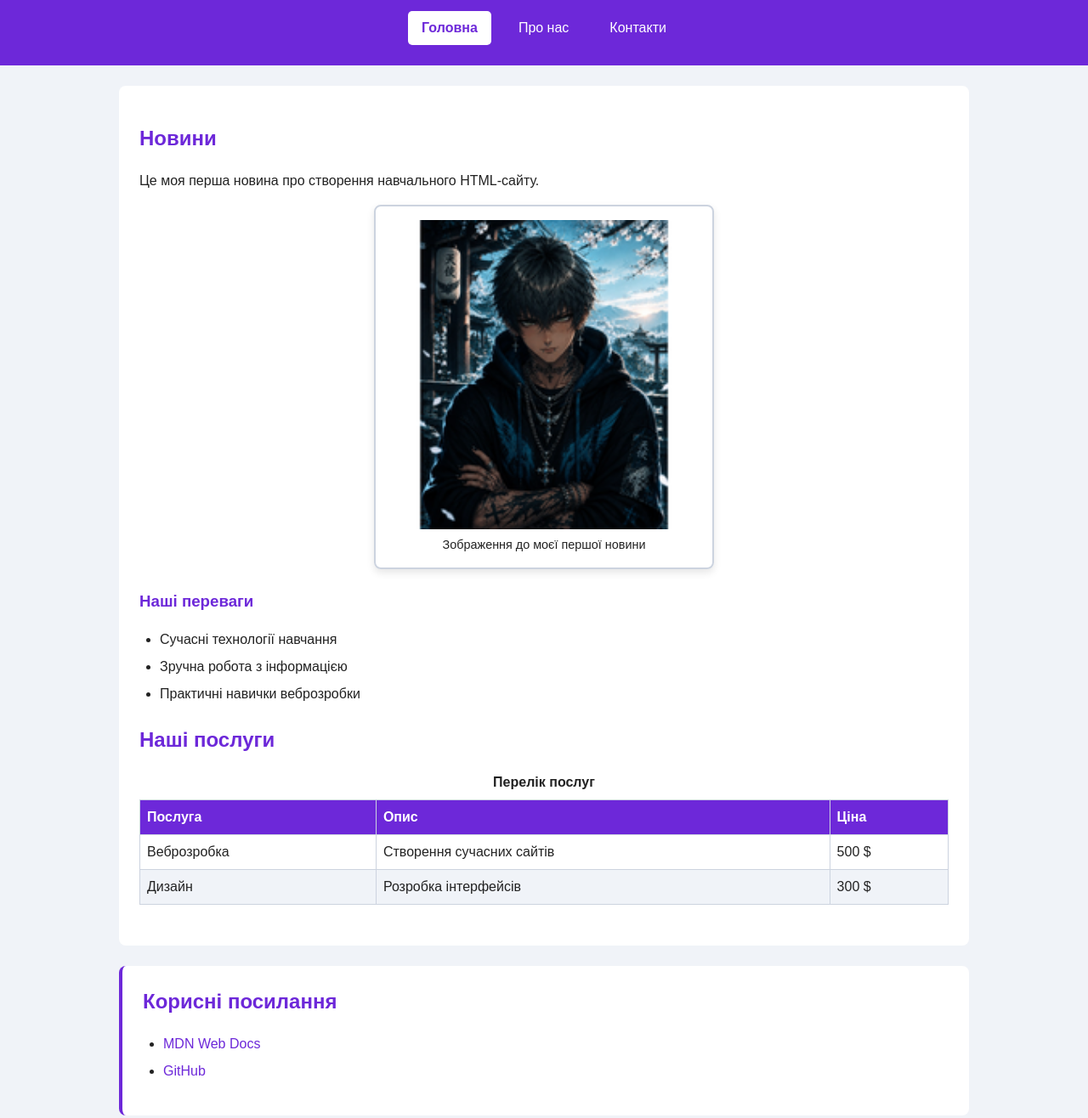
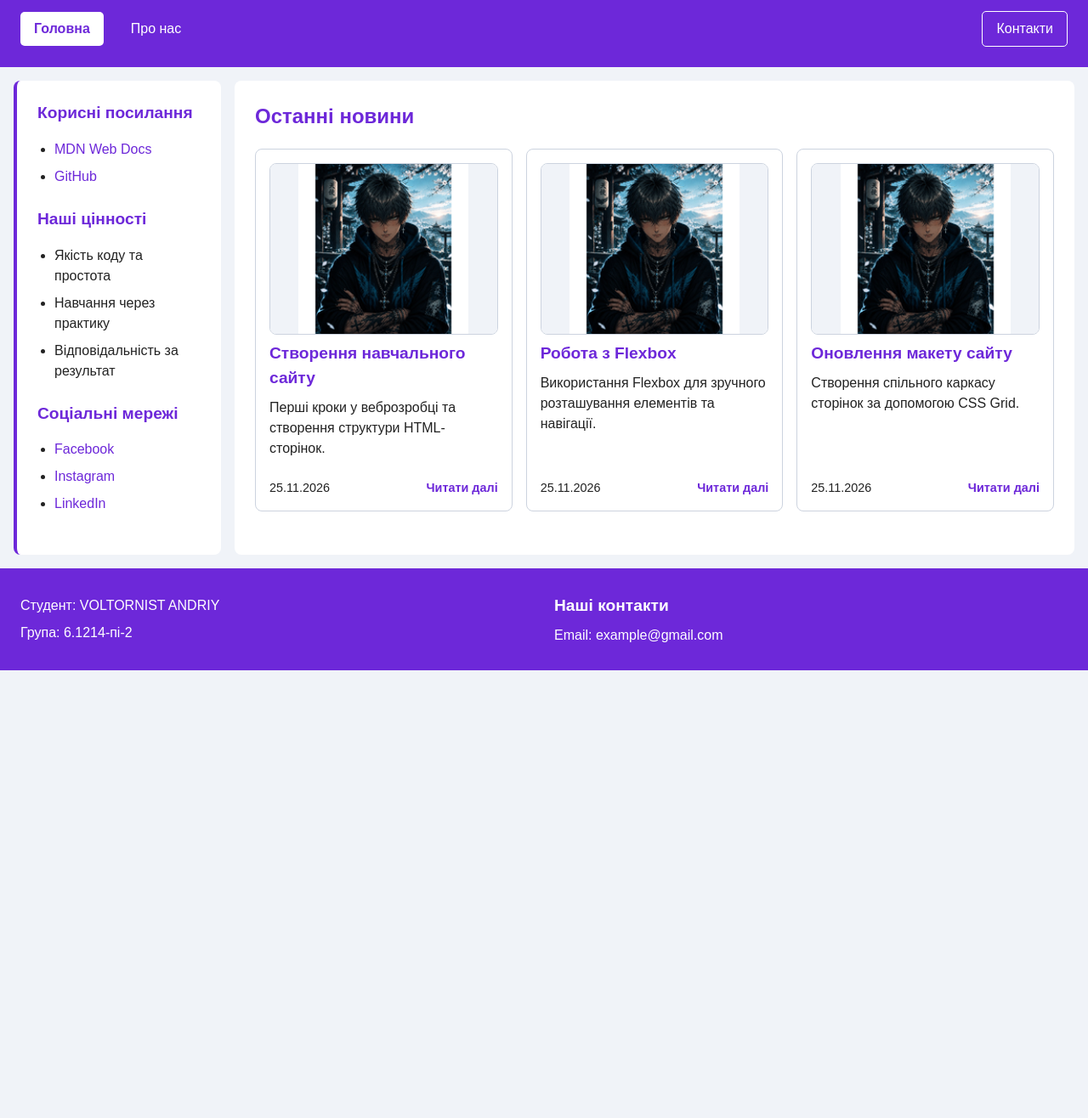
Before and after one commit to Volotornist/WORCKSTAR, a plain HTML site: page index.html in a window 1280 px wide. Shown: the part 75-1391 px from the top of the page at 85% size. After the commit the page ends 864 px from the top, so only its background shows below. Drawn offline with Linux system fonts and the light colour scheme.

Commit message:
Lab 4: Implement Flexbox and CSS Grid layout

```diff
--- a/index.html
+++ b/index.html
@@ -1,101 +1,113 @@
-
  <!DOCTYPE html>
 <html lang="uk">
 <head>
     <meta charset="UTF-8">
     <meta name="viewport" content="width=device-width, initial-scale=1.0">
-    <meta name="description" content="Головна сторінка навчального лендінгу: новини, послуги, переваги.">
-    <title>Лабораторна 3 - Головна</title>
+    <meta name="description" content="Новини навчального вебпроєкту">
+    <title>Лабораторна 4 — Головна</title>
     <link rel="icon" href="assets/images/favicon.ico">
     <link rel="stylesheet" href="styles.css">
 </head>
 <body>
     <a class="skip-link" href="#main">Перейти до основного контенту</a>
 
+    <div class="layout">
         <header class="header">
-        <h1 class="header__title" id="site-title">Мій перший лендінг</h1>
-        <nav class="navigation" aria-label="Головна навігація">
-            <ul class="navigation__list">
-                <li class="navigation__item">
-                    <a class="navigation__link" href="index.html" aria-current="page">Головна</a>
-                </li>
-                <li class="navigation__item">
-                    <a class="navigation__link" href="about.html">Про нас</a>
-                </li>
-                <li class="navigation__item">
-                    <a class="navigation__link" href="contacts.html">Контакти</a>
-                </li>
-            </ul>
+            <h1 class="header__title">Мій перший лендінг</h1>
+            <nav class="nav" aria-label="Головна навігація">
+                <a class="nav__link" href="index.html" aria-current="page">Головна</a>
+                <a class="nav__link" href="about.html">Про нас</a>
+                <a class="nav__link nav__link--cta" href="contacts.html">Контакти</a>
             </nav>
         </header>
 
-    <main class="main" id="main">
-        <article class="article">
-            <header class="article__header">
-                <h2 class="article__title">Новини</h2>
-            </header>
-            <p class="article__text">Це моя перша новина про створення навчального HTML-сайту.</p>
-
-            <figure class="media article__media media--framed">
-                <img class="media__img"
-                     src="assets/images/android-icon-192x192.png"
-                     alt="Зображення для новини"
-                     width="192">
-                <figcaption class="media__caption">Зображення до моєї першої новини</figcaption>
-            </figure>
-        </article>
-
-        <section class="benefits" aria-labelledby="benefits-title">
-            <h3 class="benefits__title" id="benefits-title">Наші переваги</h3>
-            <ul class="benefits__list">
-                <li class="benefits__item">Сучасні технології навчання</li>
-                <li class="benefits__item">Зручна робота з інформацією</li>
-                <li class="benefits__item">Практичні навички веброзробки</li>
+        <aside class="sidebar">
+            <section class="sidebar__section">
+                <h2 class="sidebar__title">Корисні посилання</h2>
+                <ul class="sidebar__list">
+                    <li><a class="sidebar__link" href="https://developer.mozilla.org/" target="_blank" rel="noopener noreferrer">MDN Web Docs</a></li>
+                    <li><a class="sidebar__link" href="https://github.com/" target="_blank" rel="noopener noreferrer">GitHub</a></li>
                 </ul>
             </section>
 
-        <section class="services" aria-labelledby="services-title">
-            <h2 class="services__title" id="services-title">Наші послуги</h2>
-            <table class="services__table">
-                <caption class="services__caption">Перелік послуг</caption>
-                <thead>
-                    <tr class="services__row">
-                        <th class="services__header" scope="col">Послуга</th>
-                        <th class="services__header" scope="col">Опис</th>
-                        <th class="services__header" scope="col">Ціна</th>
-                    </tr>
-                </thead>
-                <tbody>
-                    <tr class="services__row">
-                        <td class="services__cell">Веброзробка</td>
-                        <td class="services__cell">Створення сучасних сайтів</td>
-                        <td class="services__cell">500 $</td>
-                    </tr>
-                    <tr class="services__row">
-                        <td class="services__cell">Дизайн</td>
-                        <td class="services__cell">Розробка інтерфейсів</td>
-                        <td class="services__cell">300 $</td>
-                    </tr>
-                </tbody>
-            </table>
+            <section class="sidebar__section">
+                <h2 class="sidebar__title">Наші цінності</h2>
+                <ul class="sidebar__list">
+                    <li>Якість коду та простота</li>
+                    <li>Навчання через практику</li>
+                    <li>Відповідальність за результат</li>
+                </ul>
+            </section>
+
+            <section class="sidebar__section">
+                <h2 class="sidebar__title">Соціальні мережі</h2>
+                <ul class="sidebar__list">
+                    <li><a class="sidebar__link" href="https://facebook.com" target="_blank" rel="noopener noreferrer">Facebook</a></li>
+                    <li><a class="sidebar__link" href="https://instagram.com" target="_blank" rel="noopener noreferrer">Instagram</a></li>
+                    <li><a class="sidebar__link" href="https://linkedin.com" target="_blank" rel="noopener noreferrer">LinkedIn</a></li>
+                </ul>
+            </section>
+        </aside>
+
+        <main class="main" id="main">
+            <section class="news">
+                <h2 class="news__title">Останні новини</h2>
+
+                <div class="news__list">
+                    <article class="news-card">
+                        <figure class="media media--framed">
+                            <img class="media__img" src="assets/images/android-icon-192x192.png" alt="Зображення навчального проєкту">
+                        </figure>
+                        <h3 class="news-card__title">Створення навчального сайту</h3>
+                        <p class="news-card__text">Перші кроки у веброзробці та створення структури HTML-сторінок.</p>
+                        <div class="news-card__meta">
+                            <time datetime="2026-11-25">25.11.2026</time>
+                            <a class="news-card__link" href="about.html">Читати далі</a>
+                        </div>
+                    </article>
+
+                    <article class="news-card">
+                        <figure class="media media--framed">
+                            <img class="media__img" src="assets/images/android-icon-192x192.png" alt="Зображення до новини про Flexbox">
+                        </figure>
+                        <h3 class="news-card__title">Робота з Flexbox</h3>
+                        <p class="news-card__text">Використання Flexbox для зручного розташування елементів та навігації.</p>
+                        <div class="news-card__meta">
+                            <time datetime="2026-11-25">25.11.2026</time>
+                            <a class="news-card__link" href="https://developer.mozilla.org/en-US/docs/Learn_web_development/Core/CSS_layout/Flexbox">Читати далі</a>
+                        </div>
+                    </article>
+
+                    <article class="news-card">
+                        <figure class="media media--framed">
+                            <img class="media__img" src="assets/images/android-icon-192x192.png" alt="Зображення до новини про CSS Grid">
+                        </figure>
+                        <h3 class="news-card__title">Оновлення макету сайту</h3>
+                        <p class="news-card__text">Створення спільного каркасу сторінок за допомогою CSS Grid.</p>
+                        <div class="news-card__meta">
+                            <time datetime="2026-11-25">25.11.2026</time>
+                            <a class="news-card__link" href="https://developer.mozilla.org/en-US/docs/Web/CSS/CSS_grid_layout/Basic_concepts_of_grid_layout">Читати далі</a>
+                        </div>
+                    </article>
+                </div>
             </section>
         </main>
 
-    <aside class="sidebar sidebar--links" aria-labelledby="links-title">
-        <h2 class="sidebar__title" id="links-title">Корисні посилання</h2>
-        <ul class="sidebar__list">
-            <li class="sidebar__item">
-                <a class="sidebar__link" href="https://developer.mozilla.org/" target="_blank" rel="noopener noreferrer">MDN Web Docs</a>
-            </li>
-            <li class="sidebar__item">
-                <a class="sidebar__link" href="https://github.com/" target="_blank" rel="noopener noreferrer">GitHub</a>
-            </li>
-        </ul>
-    </aside>
-
         <footer class="footer">
+            <div class="footer__inner">
+                <div class="footer__info">
                     <p class="footer__text">Студент: VOLTORNIST ANDRIY</p>
                     <p class="footer__text">Група: 6.1214-пі-2</p>
+                </div>
+
+                <section class="footer__contacts">
+                    <h2 class="footer__title">Наші контакти</h2>
+                    <address class="footer__address">
+                        Email: <a href="mailto:example@gmail.com">example@gmail.com</a>
+                    </address>
+                </section>
+            </div>
         </footer>
+    </div>
 </body>
 </html>
--- a/styles.css
+++ b/styles.css
@@ -1,4 +1,3 @@
-
 /* CSS-змінні */
 :root {
     --color-primary: #6d28d9;
@@ -20,10 +19,8 @@
     box-sizing: border-box;
 }
 
-/* Базові стилі */
 body {
     margin: 0;
-    padding: 0;
     background-color: var(--color-background);
     color: var(--color-text);
     font-family: Arial, Helvetica, sans-serif;
@@ -57,12 +54,26 @@ a:hover {
     background-color: var(--color-surface);
     z-index: 10;
 }
+
+/* Загальний Grid-каркас */
+.layout {
+    min-height: 100vh;
+    display: grid;
+    grid-template-columns: 260px minmax(0, 1fr);
+    grid-template-rows: auto 1fr auto;
+    grid-template-areas:
+        "header header"
+        "sidebar main"
+        "footer footer";
+    gap: var(--space-md);
+}
+
 /* Шапка сайту */
 .header {
+    grid-area: header;
     background-color: var(--color-primary);
     color: white;
     padding: var(--space-lg);
-    text-align: center;
 }
 
 .header__title {
@@ -70,183 +81,203 @@ a:hover {
     font-size: 2rem;
 }
 
-/* Навігація */
-.navigation__list {
+/* Навігація Flexbox */
+.nav {
     display: flex;
-    justify-content: center;
+    align-items: center;
     flex-wrap: wrap;
     gap: var(--space-md);
-    margin: 0;
-    padding: 0;
-    list-style: none;
 }
 
-.navigation__link {
-    display: block;
+.nav__link {
     color: white;
     padding: var(--space-sm) var(--space-md);
     border-radius: 5px;
 }
 
-.navigation__link:hover {
-    background-color: #294486;
+.nav__link:hover {
+    background-color: #5b21b6;
 }
 
-.navigation__link[aria-current="page"] {
+.nav__link[aria-current="page"] {
     background-color: white;
     color: var(--color-primary);
     font-weight: bold;
 }
+
+.nav__link--cta {
+    margin-left: auto;
+    border: 1px solid white;
+}
+
+/* Бічна панель */
+.sidebar {
+    grid-area: sidebar;
+    margin-left: var(--space-md);
+    padding: var(--space-lg);
+    background-color: var(--color-surface);
+    border-radius: 8px;
+    border-left: 4px solid var(--color-primary);
+}
+
+.sidebar__section {
+    margin-bottom: var(--space-lg);
+}
+
+.sidebar__title {
+    color: var(--color-primary);
+    margin-top: 0;
+    font-size: 1.2rem;
+}
+
+.sidebar__list {
+    display: flex;
+    flex-direction: column;
+    gap: var(--space-sm);
+    padding-left: 1.25rem;
+}
+
 /* Основний контент */
 .main {
-    max-width: var(--content-width);
-    margin: var(--space-lg) auto;
+    grid-area: main;
+    min-width: 0;
+    margin-right: var(--space-md);
     padding: var(--space-lg);
     background-color: var(--color-surface);
     border-radius: 8px;
 }
 
-.article,
-.benefits,
-.services,
+.main h2,
+.main h3 {
+    color: var(--color-primary);
+}
+
 .about-article,
 .skills,
 .history {
     margin-bottom: var(--space-lg);
 }
 
-.article__title,
-.benefits__title,
-.services__title,
-.about-article__title,
-.skills__title,
-.history__title {
-    color: var(--color-primary);
-}
-
-/* Медіаконтент */
-.media {
-    max-width: 400px;
-    margin: var(--space-md) auto;
-    padding: var(--space-md);
-}
-
-.media--framed {
-    border: 2px solid var(--color-border);
-    border-radius: 8px;
-    box-shadow: 0 4px 10px rgba(0, 0, 0, 0.1);
-}
-
-.media__img {
-    width: 100%;
-    height: auto;
-}
-
-.media__caption {
-    margin-top: var(--space-sm);
-    text-align: center;
-    font-size: 0.9rem;
-}
-/* Списки */
-.benefits__list,
 .skills__list,
 .history__list {
     padding-left: 1.5rem;
 }
 
-.benefits__item,
 .skills__item,
 .history__item {
     margin-bottom: var(--space-sm);
 }
 
-/* Таблиця послуг */
-.services__table {
-    width: 100%;
-    border-collapse: collapse;
-    margin-top: var(--space-md);
+/* Сітка новин */
+.news__title {
+    margin-top: 0;
 }
 
-.services__caption {
-    font-weight: bold;
-    margin-bottom: var(--space-sm);
+.news__list {
+    display: grid;
+    grid-template-columns: repeat(auto-fit, minmax(min(260px, 100%), 1fr));
+    gap: var(--space-md);
 }
 
-.services__header,
-.services__cell {
+/* Картка новини */
+.news-card {
+    display: flex;
+    flex-direction: column;
+    gap: var(--space-sm);
+    padding: var(--space-md);
     border: 1px solid var(--color-border);
-    padding: var(--space-sm);
-    text-align: left;
+    border-radius: 8px;
+    background-color: var(--color-surface);
 }
 
-.services__header {
-    background-color: var(--color-primary);
-    color: white;
+.news-card__title {
+    margin: 0;
+    font-size: 1.2rem;
 }
 
-.services__row:nth-child(even) {
-    background-color: var(--color-background);
+.news-card__text {
+    flex-grow: 1;
+    margin: 0;
 }
 
-.services__row:hover .services__cell {
-    background-color: #e0e7f5;
+.news-card__meta {
+    display: flex;
+    justify-content: space-between;
+    align-items: center;
+    flex-wrap: wrap;
+    gap: var(--space-sm);
+    margin-top: var(--space-md);
+    font-size: 0.9rem;
 }
-/* Бічні блоки */
-.sidebar {
-    max-width: var(--content-width);
-    margin: var(--space-lg) auto;
-    padding: var(--space-lg);
-    background-color: var(--color-surface);
+
+.news-card__link {
+    font-weight: bold;
+}
+
+/* Медіаконтент */
+.media {
+    margin: 0;
+    overflow: hidden;
+}
+
+.media--framed {
+    border: 1px solid var(--color-border);
     border-radius: 8px;
 }
 
-.sidebar__title {
-    color: var(--color-primary);
-    margin-top: 0;
-}
-
-.sidebar__list {
-    padding-left: 1.5rem;
-}
-
-.sidebar__item {
-    margin-bottom: var(--space-sm);
-}
-
-.sidebar__link:hover {
-    text-decoration: underline;
-}
-
-.sidebar--links,
-.sidebar--values,
-.sidebar--social {
-    border-left: 4px solid var(--color-primary);
+.media__img {
+    width: 100%;
+    height: 200px;
+    object-fit: contain;
+    background-color: var(--color-background);
 }
 
 /* Підвал сайту */
 .footer {
+    grid-area: footer;
     background-color: var(--color-primary);
     color: white;
-    text-align: center;
     padding: var(--space-lg);
+}
+
+.footer__inner {
+    display: grid;
+    grid-template-columns: 1fr 1fr;
+    gap: var(--space-lg);
+    align-items: center;
 }
 
 .footer__text {
     margin: var(--space-sm) 0;
 }
+
+.footer__title {
+    margin: 0 0 var(--space-sm);
+    font-size: 1.2rem;
+}
+
+.footer__address {
+    font-style: normal;
+}
+
+.footer__address a {
+    color: white;
+}
+
 /* Контактна форма */
 .form {
+    display: grid;
+    gap: var(--space-md);
     max-width: 600px;
     margin: var(--space-lg) 0;
 }
 
 .form__row {
-    margin-bottom: var(--space-md);
+    display: grid;
+    gap: var(--space-sm);
 }
 
 .form__label {
-    display: block;
-    margin-bottom: var(--space-sm);
     font-weight: bold;
 }
 
@@ -270,6 +301,11 @@ a:hover {
     border-color: var(--color-primary);
 }
 
+.form__row--actions {
+    display: flex;
+    justify-content: flex-end;
+}
+
 .form__button {
     padding: var(--space-sm) var(--space-lg);
     background-color: var(--color-primary);
@@ -281,17 +317,31 @@ a:hover {
 }
 
 .form__button:hover {
-    background-color: #294486;
+    background-color: #5b21b6;
 }
 
-.contact-block {
-    margin-top: var(--space-lg);
+/* Адаптивність */
+@media (max-width: 768px) {
+    .layout {
+        grid-template-columns: 1fr;
+        grid-template-rows: auto auto 1fr auto;
+        grid-template-areas:
+            "header"
+            "sidebar"
+            "main"
+            "footer";
+    }
+
+    .sidebar,
+    .main {
+        margin: 0 var(--space-md);
+    }
+
+    .footer__inner {
+        grid-template-columns: 1fr;
+    }
+
+    .nav__link--cta {
+        margin-left: 0;
+    }
 }
-
-.contact-block__title {
-    color: var(--color-primary);
-}
-
-.contact-block__address {
-    font-style: normal;
-}
```
Also changed, not shown: about.html (+47 -24 lines), contacts.html (+50 -40 lines). Lines whose indentation alone changed are shown as unchanged.
